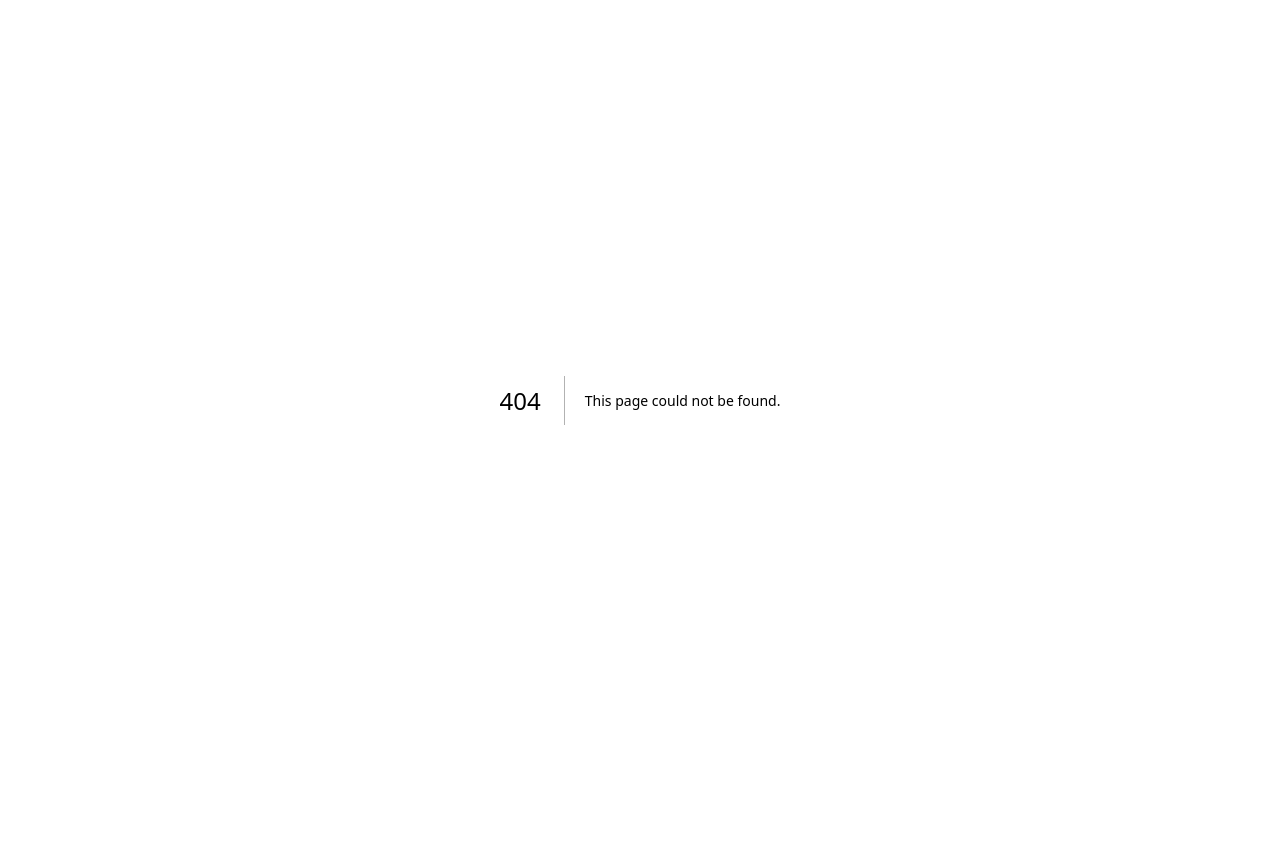
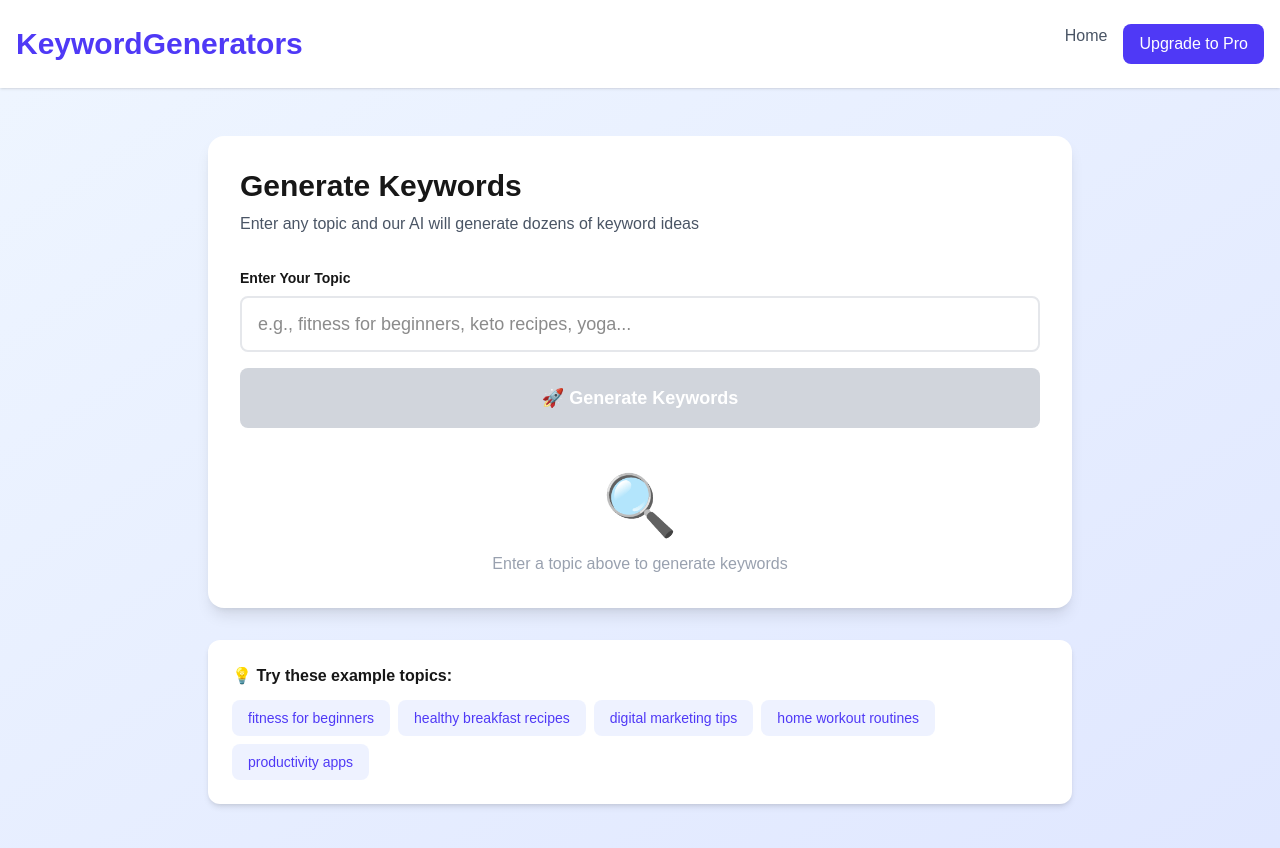
Before and after one commit to ma7naguib/keywordgenerators, a Next.js app: page /generate in a window 1280 px wide. Before the commit this address had no page. Shown: the top 848 px of the page. Before the commit the page ends 800 px from the top, so only its background shows below. Built offline with nearby package versions, Linux system fonts and the light colour scheme.

Commit message:
Add AI integration with Groq API

```diff
--- /dev/null
+++ b/app/api/generate/route.ts
@@ -0,0 +1,81 @@
+import Groq from 'groq-sdk';
+import { NextRequest, NextResponse } from 'next/server';
+
+const groq = new Groq({
+  apiKey: process.env.GROQ_API_KEY,
+});
+
+export async function POST(req: NextRequest) {
+  try {
+    const { topic } = await req.json();
+
+    if (!topic || typeof topic !== 'string') {
+      return NextResponse.json(
+        { error: 'Topic is required' },
+        { status: 400 }
+      );
+    }
+
+    const completion = await groq.chat.completions.create({
+      messages: [
+        {
+          role: 'system',
+          content: 'You are a keyword research expert. Generate relevant long-tail keywords for SEO and content marketing.',
+        },
+        {
+          role: 'user',
+          content: `Generate 30 keyword ideas for: "${topic}"
+
+Requirements:
+- Long-tail keywords (3-6 words)
+- Include question-based keywords (how to, what is, etc.)
+- Include buying intent keywords (best, top, review, etc.)
+- Return ONLY keywords, one per line
+- No numbering, no explanations, no extra text
+
+Example format:
+best yoga mats for beginners
+how to start yoga at home
+yoga poses for back pain`,
+        },
+      ],
+      model: 'llama-3.3-70b-versatile',
+      temperature: 0.7,
+      max_tokens: 600,
+    });
+
+    const text = completion.choices[0]?.message?.content || '';
+
+    const keywords = text
+      .split('\n')
+      .map((line: string) => line.replace(/^\d+[\.\)]\s*/, '').trim())
+      .filter((line: string) => {
+        return (
+          line.length > 0 &&
+          line.length < 100 &&
+          !line.match(/^[\*\-\•#]/) &&
+          !line.toLowerCase().includes('generate') &&
+          !line.toLowerCase().includes('keyword')
+        );
+      })
+      .slice(0, 30);
+
+    if (keywords.length === 0) {
+      throw new Error('No keywords generated');
+    }
+
+    return NextResponse.json({
+      keywords,
+      count: keywords.length,
+    });
+  } catch (error: any) {
+    console.error('Generation error:', error);
+
+    return NextResponse.json(
+      {
+        error: error.message || 'Failed to generate keywords',
+      },
+      { status: 500 }
+    );
+  }
+}
--- /dev/null
+++ b/app/generate/page.tsx
@@ -0,0 +1,205 @@
+'use client';
+
+import { useState } from 'react';
+import Link from 'next/link';
+
+export default function GeneratePage() {
+  const [topic, setTopic] = useState('');
+  const [keywords, setKeywords] = useState<string[]>([]);
+  const [loading, setLoading] = useState(false);
+  const [error, setError] = useState('');
+
+  const generateKeywords = async () => {
+    if (!topic.trim()) {
+      setError('Please enter a topic');
+      return;
+    }
+
+    setLoading(true);
+    setError('');
+    setKeywords([]);
+
+    try {
+      const response = await fetch('/api/generate', {
+        method: 'POST',
+        headers: { 'Content-Type': 'application/json' },
+        body: JSON.stringify({ topic }),
+      });
+
+      const data = await response.json();
+
+      if (!response.ok) {
+        throw new Error(data.error || 'Failed to generate keywords');
+      }
+
+      setKeywords(data.keywords);
+    } catch (err: any) {
+      setError(err.message || 'Something went wrong');
+    } finally {
+      setLoading(false);
+    }
+  };
+
+  const downloadCSV = () => {
+    const csv = keywords.join('\n');
+    const blob = new Blob([csv], { type: 'text/csv' });
+    const url = window.URL.createObjectURL(blob);
+    const a = document.createElement('a');
+    a.href = url;
+    a.download = `keywords-${topic.replace(/\s+/g, '-')}.csv`;
+    a.click();
+  };
+
+  return (
+    <div className="min-h-screen bg-gradient-to-br from-blue-50 to-indigo-100">
+      {/* Header */}
+      <header className="bg-white shadow-sm">
+        <div className="max-w-7xl mx-auto px-4 py-6 flex justify-between items-center">
+          <Link href="/">
+            <h1 className="text-3xl font-bold text-indigo-600 cursor-pointer">
+              KeywordGenerators
+            </h1>
+          </Link>
+          <div className="flex gap-4">
+            <Link href="/">
+              <button className="text-gray-600 hover:text-gray-900">
+                Home
+              </button>
+            </Link>
+            <button className="bg-indigo-600 text-white px-4 py-2 rounded-lg hover:bg-indigo-700">
+              Upgrade to Pro
+            </button>
+          </div>
+        </div>
+      </header>
+
+      {/* Main Content */}
+      <main className="max-w-4xl mx-auto px-4 py-12">
+        <div className="bg-white rounded-2xl shadow-lg p-8">
+          <h2 className="text-3xl font-bold mb-2">Generate Keywords</h2>
+          <p className="text-gray-600 mb-8">
+            Enter any topic and our AI will generate dozens of keyword ideas
+          </p>
+
+          {/* Input Form */}
+          <div className="space-y-4">
+            <div>
+              <label className="block text-sm font-semibold mb-2">
+                Enter Your Topic
+              </label>
+              <input
+                type="text"
+                value={topic}
+                onChange={(e) => setTopic(e.target.value)}
+                onKeyPress={(e) => e.key === 'Enter' && generateKeywords()}
+                placeholder="e.g., fitness for beginners, keto recipes, yoga..."
+                className="w-full px-4 py-3 border-2 border-gray-200 rounded-lg focus:border-indigo-600 focus:outline-none text-lg"
+                disabled={loading}
+              />
+            </div>
+
+            <button
+              onClick={generateKeywords}
+              disabled={loading || !topic.trim()}
+              className="w-full bg-indigo-600 text-white py-4 rounded-lg font-semibold text-lg hover:bg-indigo-700 disabled:bg-gray-300 disabled:cursor-not-allowed transition"
+            >
+              {loading ? (
+                <span className="flex items-center justify-center gap-2">
+                  <svg className="animate-spin h-5 w-5" viewBox="0 0 24 24">
+                    <circle className="opacity-25" cx="12" cy="12" r="10" stroke="currentColor" strokeWidth="4" fill="none"/>
+                    <path className="opacity-75" fill="currentColor" d="M4 12a8 8 0 018-8V0C5.373 0 0 5.373 0 12h4zm2 5.291A7.962 7.962 0 014 12H0c0 3.042 1.135 5.824 3 7.938l3-2.647z"/>
+                  </svg>
+                  Generating...
+                </span>
+              ) : (
+                '🚀 Generate Keywords'
+              )}
+            </button>
+
+            {/* Error Message */}
+            {error && (
+              <div className="bg-red-50 border border-red-200 text-red-700 px-4 py-3 rounded-lg">
+                ⚠️ {error}
+              </div>
+            )}
+          </div>
+
+          {/* Results */}
+          {keywords.length > 0 && (
+            <div className="mt-8">
+              <div className="flex justify-between items-center mb-4">
+                <h3 className="text-xl font-bold">
+                  Generated {keywords.length} Keywords 🎉
+                </h3>
+                <button
+                  onClick={downloadCSV}
+                  className="bg-green-600 text-white px-4 py-2 rounded-lg hover:bg-green-700 flex items-center gap-2"
+                >
+                  📥 Download CSV
+                </button>
+              </div>
+
+              <div className="bg-gray-50 rounded-lg p-6 max-h-96 overflow-y-auto">
+                <ul className="space-y-2">
+                  {keywords.map((keyword, index) => (
+                    <li
+                      key={index}
+                      className="flex items-center gap-3 bg-white px-4 py-3 rounded-lg shadow-sm hover:shadow-md transition"
+                    >
+                      <span className="text-indigo-600 font-bold">
+                        {index + 1}.
+                      </span>
+                      <span className="text-gray-800">{keyword}</span>
+                    </li>
+                  ))}
+                </ul>
+              </div>
+
+              {/* Upgrade Prompt for Free Users */}
+              <div className="mt-6 bg-yellow-50 border border-yellow-200 rounded-lg p-4">
+                <p className="text-sm text-yellow-800">
+                  💡 <strong>Free tier:</strong> Limited to 10 keywords per search, 5 searches/day.
+                  <Link href="/pricing">
+                    <span className="text-indigo-600 hover:underline ml-1 cursor-pointer">
+                      Upgrade to Pro
+                    </span>
+                  </Link> for unlimited searches and 50+ keywords!
+                </p>
+              </div>
+            </div>
+          )}
+
+          {/* Empty State */}
+          {!loading && keywords.length === 0 && !error && (
+            <div className="mt-12 text-center text-gray-400">
+              <div className="text-6xl mb-4">🔍</div>
+              <p>Enter a topic above to generate keywords</p>
+            </div>
+          )}
+        </div>
+
+        {/* Example Topics */}
+        <div className="mt-8 bg-white rounded-xl p-6 shadow-md">
+          <h4 className="font-bold mb-3">💡 Try these example topics:</h4>
+          <div className="flex flex-wrap gap-2">
+            {[
+              'fitness for beginners',
+              'healthy breakfast recipes',
+              'digital marketing tips',
+              'home workout routines',
+              'productivity apps',
+            ].map((example) => (
+              <button
+                key={example}
+                onClick={() => setTopic(example)}
+                className="px-4 py-2 bg-indigo-50 text-indigo-600 rounded-lg hover:bg-indigo-100 transition text-sm"
+              >
+                {example}
+              </button>
+            ))}
+          </div>
+        </div>
+      </main>
+    </div>
+  );
+}
--- a/package.json
+++ b/package.json
@@ -9,7 +9,10 @@
     "lint": "eslint"
   },
   "dependencies": {
+    "@google/generative-ai": "^0.24.1",
+    "groq-sdk": "^0.37.0",
     "next": "16.1.1",
+    "openai": "^6.16.0",
     "react": "19.2.3",
     "react-dom": "19.2.3"
   },
```
Also changed, not shown: 1 other file (tests, documents, lock files or other folders).
